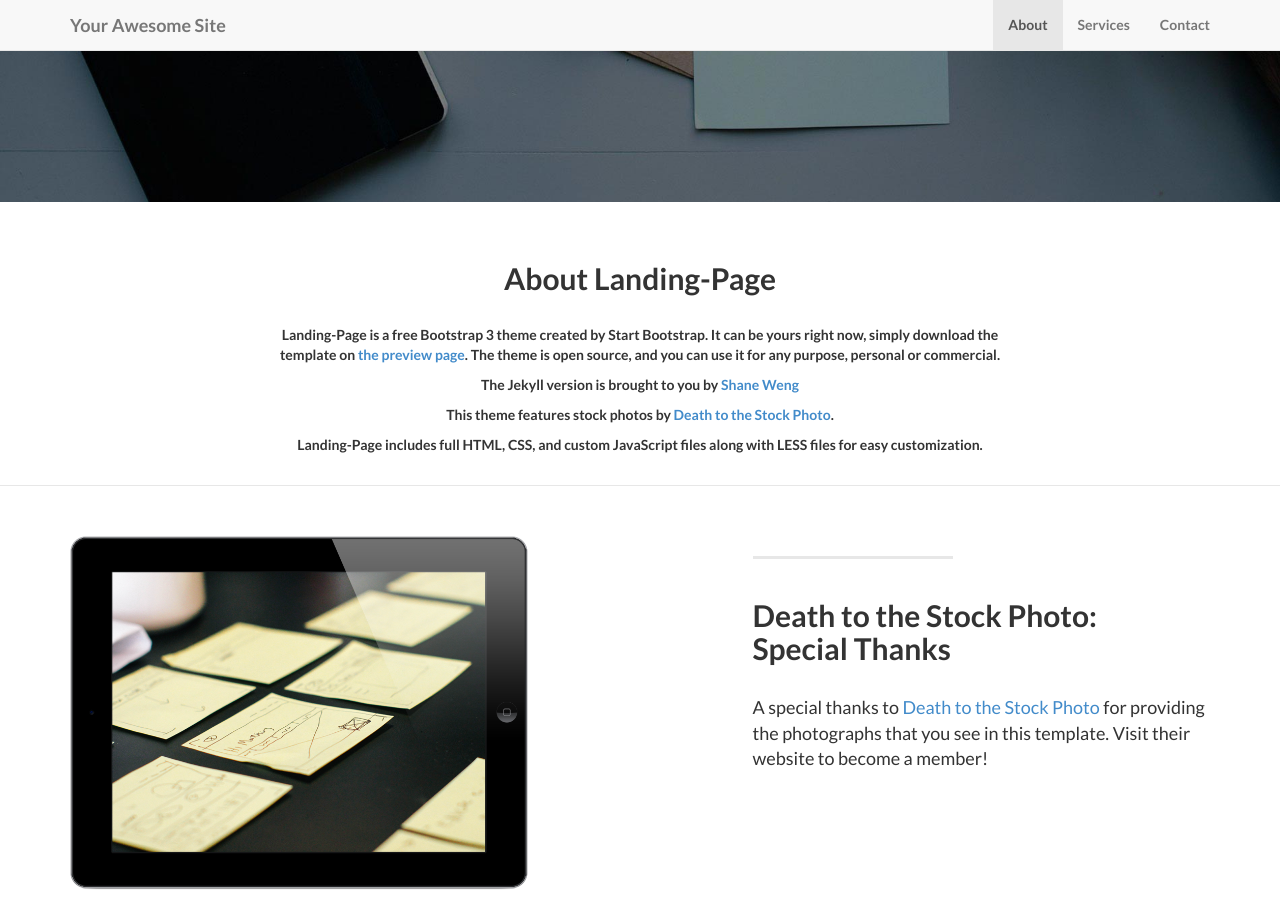
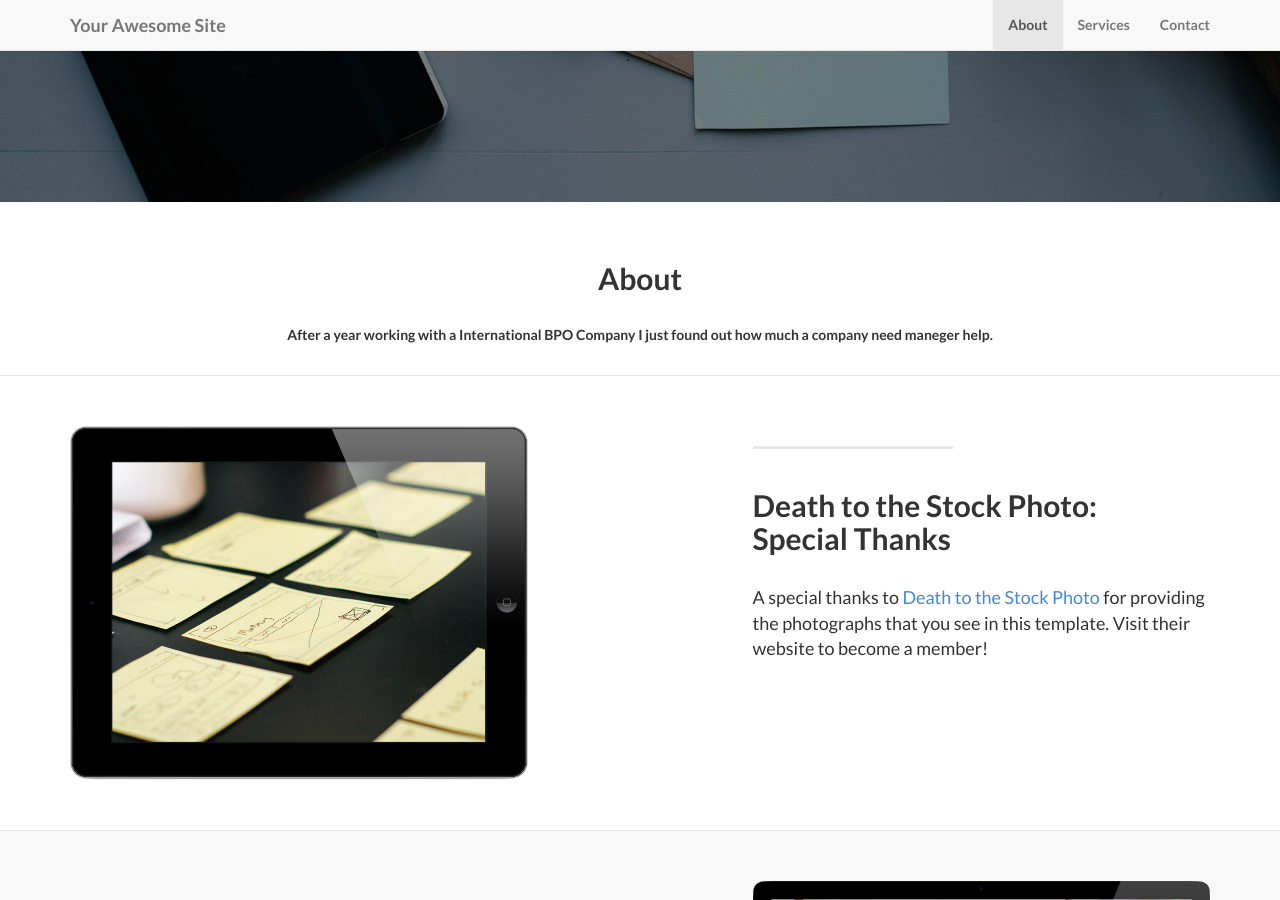
Before and after one commit to deborahyalves/deborahyalves.github.io, a Jekyll site: the page built from index.html, in a window 1280 px wide and 900 px high, scrolled down 575 px. Built offline with Jekyll 4.4.1, drawn with Linux system fonts in a browser that asks for light colours.

Commit message:
Update about.html

```diff
--- a/_includes/about.html
+++ b/_includes/about.html
@@ -3,12 +3,9 @@
         <div class="row">
             <div class="col-lg-8 col-lg-offset-2">
               <br/><br/>
-              <h2>About Landing-Page</h2>
+              <h2>About </h2>
               <br/>
-                <p>Landing-Page is a free Bootstrap 3 theme created by Start Bootstrap. It can be yours right now, simply download the template on <a href="http://startbootstrap.com/template-overviews/landing-page/">the preview page</a>. The theme is open source, and you can use it for any purpose, personal or commercial.</p>
-                <p>The Jekyll version is brought to you by <a href="https://github.com/swcool">Shane Weng</a></p>
-                <p>This theme features stock photos by <a href="http://join.deathtothestockphoto.com//">Death to the Stock Photo</a>.</p>
-                <p>Landing-Page includes full HTML, CSS, and custom JavaScript files along with LESS files for easy customization.</p>
+                <p> After a year working with a International BPO Company I just found out how much a company need maneger help.</p>
                 <br/>
               </div>
         </div>
```
